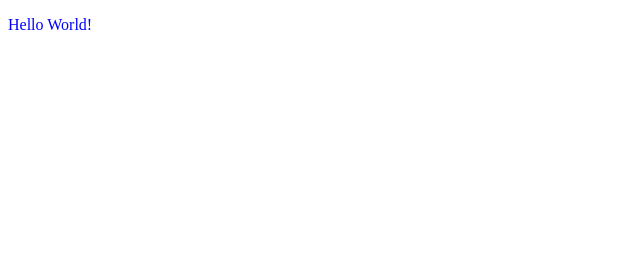
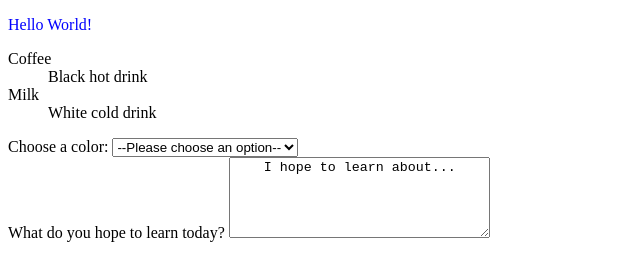
Before and after one commit to lakshayk12/FEND, a plain HTML site: page helloCSS.html in a window 1280 px wide. Shown: the whole page, without its empty margins (0-640 px from the left). Drawn offline with Linux system fonts and the light colour scheme.

Commit message:
Update helloCSS.html
Description
Label
Drop-down using select
textarea

```diff
--- a/helloCSS.html
+++ b/helloCSS.html
@@ -15,6 +15,32 @@
 
 <body>
     <p>Hello World!</p>
+
+    <!-- Description  -->
+    <dl>
+        <dt>Coffee</dt>
+        <dd>Black hot drink</dd>
+        <dt>Milk</dt>
+        <dd>White cold drink</dd>
+    </dl>
+
+    <!-- label & drop down menu -->
+    <label for="color-select">Choose a color:</label>
+    <select id="color-select">
+        <option value="">--Please choose an option--</option>
+        <option value="blue">Blue</option>
+        <option value="red">Red</option>
+        <option value="green">Green</option>
+        <option value="yellow">Yellow</option>
+        <option value="orange">Orange</option>
+        <option value="pink">Pink</option>
+    </select>
+    <br />
+    <!-- textarea -->
+    <label for="learn">What do you hope to learn today?</label>
+    <textarea id="learn" name="learn" rows="5" cols="30">
+    I hope to learn about...
+    </textarea>
 </body>
 
 </html>
```
